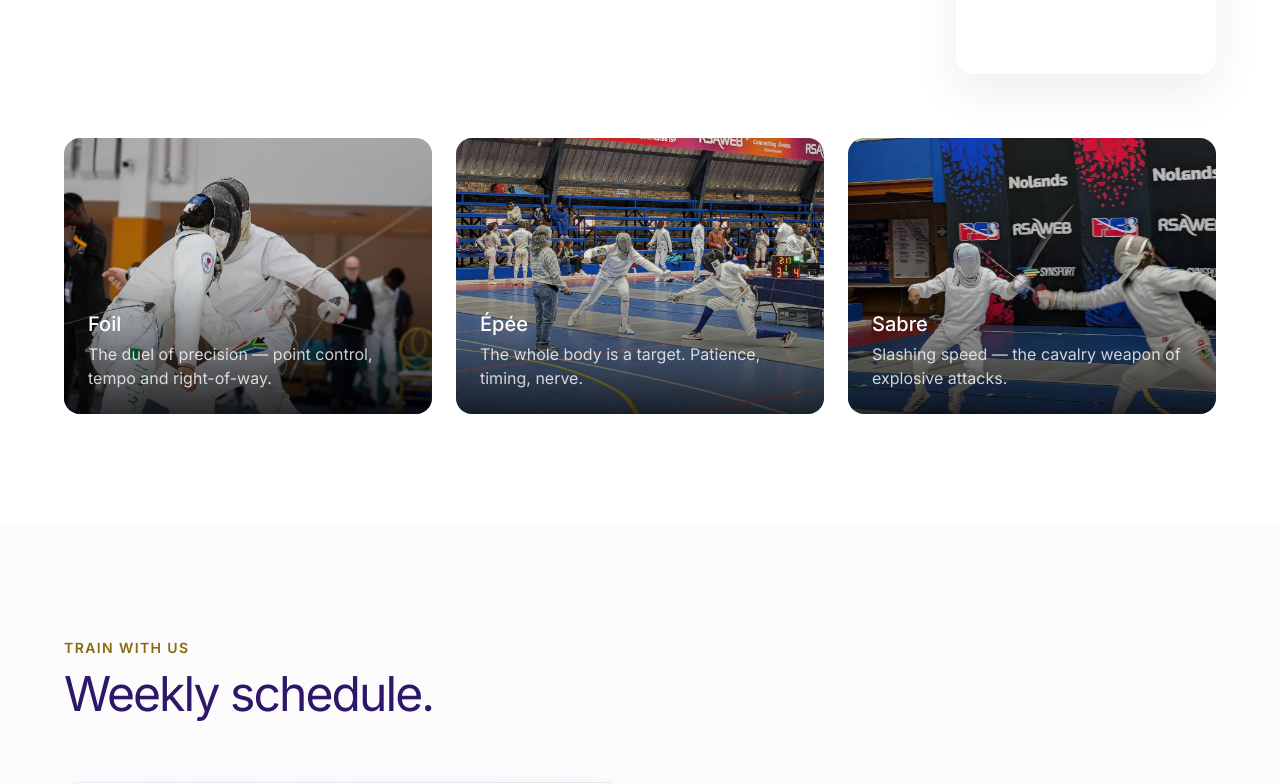
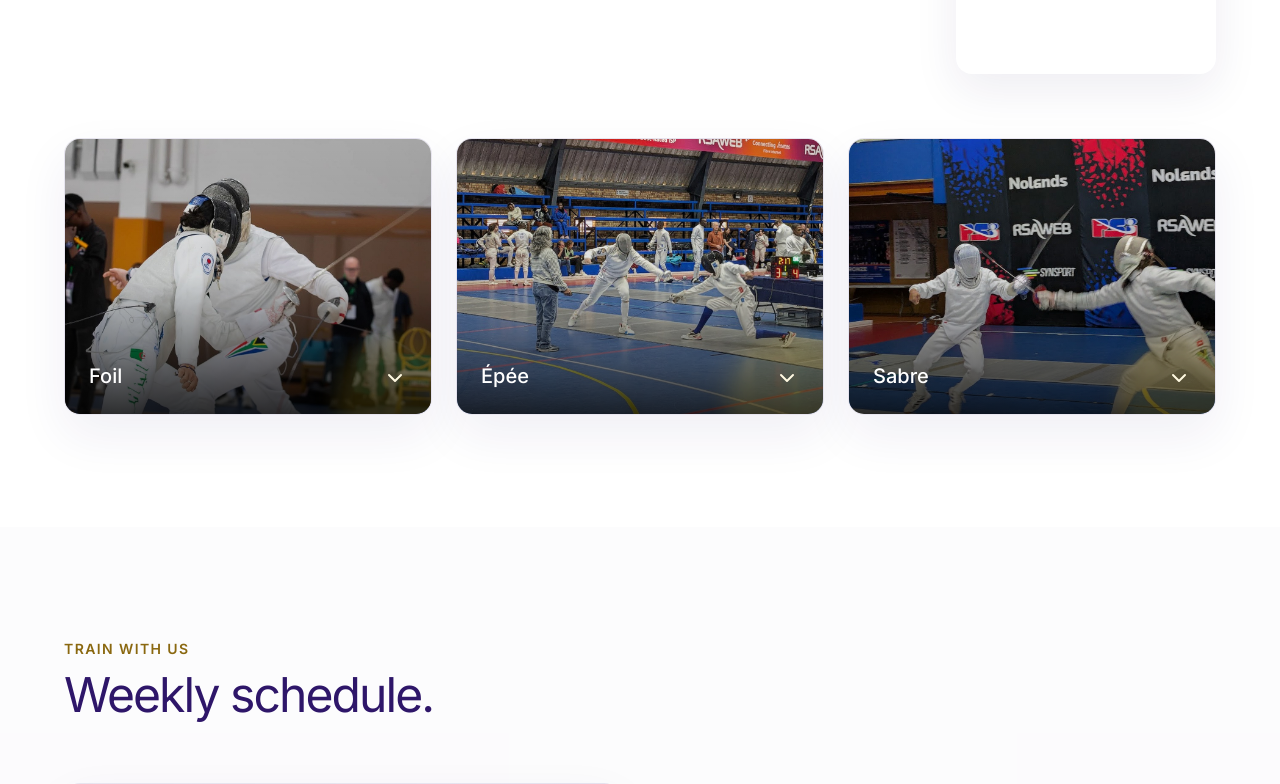
Before and after one commit to leo-muziva/cfa-platform, a Next.js app: page / in a window 1280 px wide. Shown: the part 1300-2084 px from the top of the page. Built offline with nearby package versions, Linux system fonts and the light colour scheme; no server answers; grey boxes are pictures that could not be loaded.

Commit message:
H-07 weapon cards open on click to show the weapon text

```diff
--- a/components/landing/about-section.tsx
+++ b/components/landing/about-section.tsx
@@ -1,7 +1,9 @@
 "use client";
 
+import { useState } from "react";
 import { motion, useReducedMotion } from "framer-motion";
 import Image from "next/image";
+import { ChevronDown } from "lucide-react";
 import Link from "next/link";
 import { Button } from "@/components/ui/button";
 import { VerticalVideoReel } from "@/components/landing/vertical-video-reel";
@@ -30,6 +32,8 @@ const WEAPONS = [
 
 export function AboutSection() {
   const shouldReduceMotion = useReducedMotion();
+  // Which weapon card is open. Only one at a time.
+  const [openWeapon, setOpenWeapon] = useState<string | null>(null);
 
   return (
     <section
@@ -70,8 +74,13 @@ export function AboutSection() {
           </motion.div>
         </div>
 
-        <div className="grid md:grid-cols-3 gap-6">
-          {WEAPONS.map((weapon, index) => (
+        {/* Click, tap or Enter on a card opens the bit about that weapon.
+            Click it again or open another one to close it. */}
+        <div className="grid items-start md:grid-cols-3 gap-6">
+          {WEAPONS.map((weapon, index) => {
+            const open = openWeapon === weapon.name;
+            const panelId = `weapon-${index}`;
+            return (
             <motion.div
               key={weapon.name}
               initial={
@@ -86,25 +95,41 @@ export function AboutSection() {
               }
               viewport={{ once: true, margin: "-80px" }}
               transition={{ duration: 0.6, ease: "easeOut", delay: index * 0.1 }}
-              className="group relative aspect-[4/3] overflow-hidden rounded-2xl"
+              className="cfa-light-card overflow-hidden rounded-2xl"
+            >
+              <button
+                type="button"
+                onClick={() => setOpenWeapon(open ? null : weapon.name)}
+                aria-expanded={open}
+                aria-controls={panelId}
+                className="group relative block aspect-[4/3] w-full overflow-hidden text-left focus-visible:outline focus-visible:outline-2 focus-visible:[outline-offset:-4px] focus-visible:outline-cfa-gold"
               >
                 <Image
                   src={weapon.image}
                   alt={weapon.alt}
                   fill
                   sizes="(min-width: 768px) 33vw, 100vw"
-                className="object-cover transition-transform duration-500 group-hover:scale-105"
+                  className="object-cover motion-safe:transition-transform motion-safe:duration-500 group-hover:scale-105"
                 />
                 <div
                   aria-hidden="true"
                   className="absolute inset-0 bg-gradient-to-t from-black/80 via-black/10 to-transparent"
                 />
-              <div className="absolute inset-x-0 bottom-0 p-6">
-                <h3 className="text-xl font-medium text-white mb-1">{weapon.name}</h3>
-                <p className="text-white/80">{weapon.description}</p>
+                <div className="absolute inset-x-0 bottom-0 flex items-end justify-between gap-3 p-6">
+                  <h3 className="text-xl font-medium text-white">{weapon.name}</h3>
+                  <ChevronDown
+                    className={`h-6 w-6 shrink-0 text-white motion-safe:transition-transform ${open ? "rotate-180" : ""}`}
+                    aria-hidden="true"
+                  />
+                </div>
+              </button>
+              {/* Placeholder text until the new weapon excerpts (H-08) are written. */}
+              <div id={panelId} hidden={!open} className="p-6 text-muted-foreground">
+                {weapon.description}
               </div>
             </motion.div>
-          ))}
+            );
+          })}
         </div>
       </div>
     </section>
```
Lines whose indentation alone changed are shown as unchanged.
